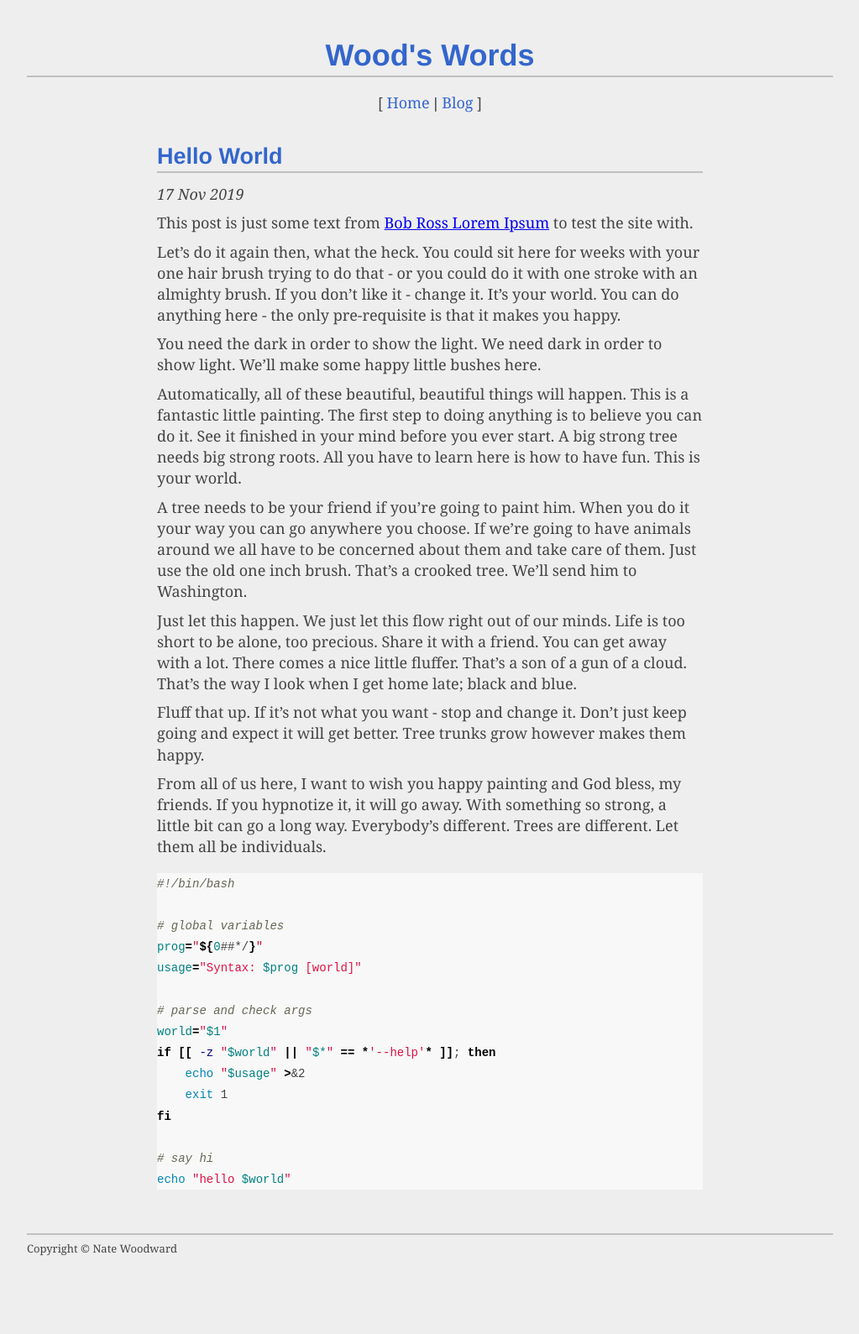
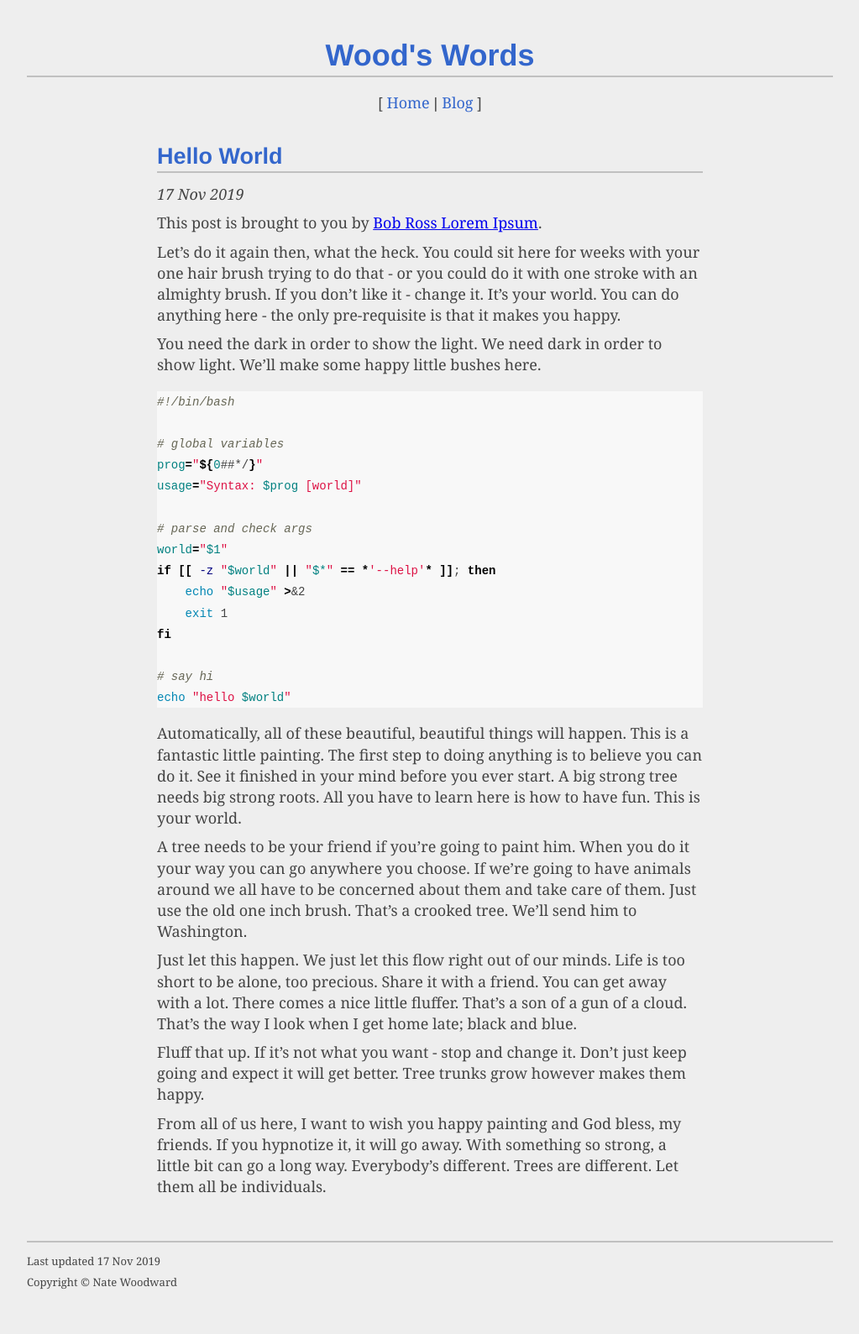
Before and after one commit to natewoodward/natewoodward.github.io, a Jekyll site: the page built from _posts/2019-11-17-hello-world.md, in a window 1280 px wide. Shown: the whole page at 84% size, without its empty margins (128-1151 px from the left). Built offline with Jekyll 4.4.1, drawn with Linux system fonts in a browser that asks for light colours; before the commit the page ends 1543 px from its top, so only the background shows below that.

Commit message:
Add last modified date and tweak Hello World article

````diff
--- a/_layouts/default.html
+++ b/_layouts/default.html
@@ -29,7 +29,10 @@ title: "Nate Woodward"
 </main>
 
 <footer>
-Copyright &copy; Nate Woodward
+{% if page.last_modified_at %}
+<p>Last updated <time datetime="{{ page.last_modified_at | date: '%F' }}">{{ page.last_modified_at | date_to_string }}</time></p>
+{% endif %}
+<p>Copyright &copy; Nate Woodward</p>
 </footer>
 
 </body>
--- a/_posts/2019-11-17-hello-world.md
+++ b/_posts/2019-11-17-hello-world.md
@@ -1,23 +1,13 @@
 ---
 layout: post
-last_modified_at: 2019-11-24 15:21:26 UTC
+last_modified_at: 2019-11-17 15:21:26 UTC
 ---
 
-This post is just some text from [Bob Ross Lorem Ipsum](https://www.bobrosslipsum.com/) to test the site with.
+This post is brought to you by [Bob Ross Lorem Ipsum](https://www.bobrosslipsum.com/).
 
 Let's do it again then, what the heck. You could sit here for weeks with your one hair brush trying to do that - or you could do it with one stroke with an almighty brush. If you don't like it - change it. It's your world. You can do anything here - the only pre-requisite is that it makes you happy.
 
 You need the dark in order to show the light. We need dark in order to show light. We'll make some happy little bushes here.
-
-Automatically, all of these beautiful, beautiful things will happen. This is a fantastic little painting. The first step to doing anything is to believe you can do it. See it finished in your mind before you ever start. A big strong tree needs big strong roots. All you have to learn here is how to have fun. This is your world.
-
-A tree needs to be your friend if you're going to paint him. When you do it your way you can go anywhere you choose. If we're going to have animals around we all have to be concerned about them and take care of them. Just use the old one inch brush. That's a crooked tree. We'll send him to Washington.
-
-Just let this happen. We just let this flow right out of our minds. Life is too short to be alone, too precious. Share it with a friend. You can get away with a lot. There comes a nice little fluffer. That's a son of a gun of a cloud. That's the way I look when I get home late; black and blue.
-
-Fluff that up. If it's not what you want - stop and change it. Don't just keep going and expect it will get better. Tree trunks grow however makes them happy.
-
-From all of us here, I want to wish you happy painting and God bless, my friends. If you hypnotize it, it will go away. With something so strong, a little bit can go a long way. Everybody's different. Trees are different. Let them all be individuals.
 
 ```bash
 #!/bin/bash
@@ -36,3 +26,13 @@ fi
 # say hi
 echo "hello $world"
 ```
+
+Automatically, all of these beautiful, beautiful things will happen. This is a fantastic little painting. The first step to doing anything is to believe you can do it. See it finished in your mind before you ever start. A big strong tree needs big strong roots. All you have to learn here is how to have fun. This is your world.
+
+A tree needs to be your friend if you're going to paint him. When you do it your way you can go anywhere you choose. If we're going to have animals around we all have to be concerned about them and take care of them. Just use the old one inch brush. That's a crooked tree. We'll send him to Washington.
+
+Just let this happen. We just let this flow right out of our minds. Life is too short to be alone, too precious. Share it with a friend. You can get away with a lot. There comes a nice little fluffer. That's a son of a gun of a cloud. That's the way I look when I get home late; black and blue.
+
+Fluff that up. If it's not what you want - stop and change it. Don't just keep going and expect it will get better. Tree trunks grow however makes them happy.
+
+From all of us here, I want to wish you happy painting and God bless, my friends. If you hypnotize it, it will go away. With something so strong, a little bit can go a long way. Everybody's different. Trees are different. Let them all be individuals.
````
